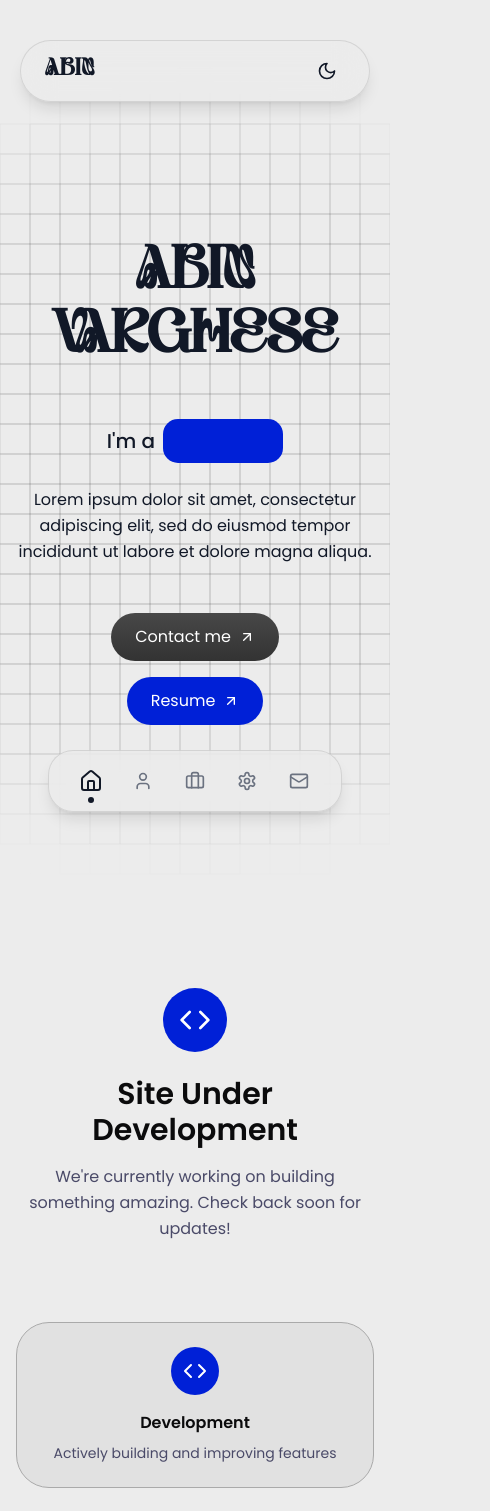
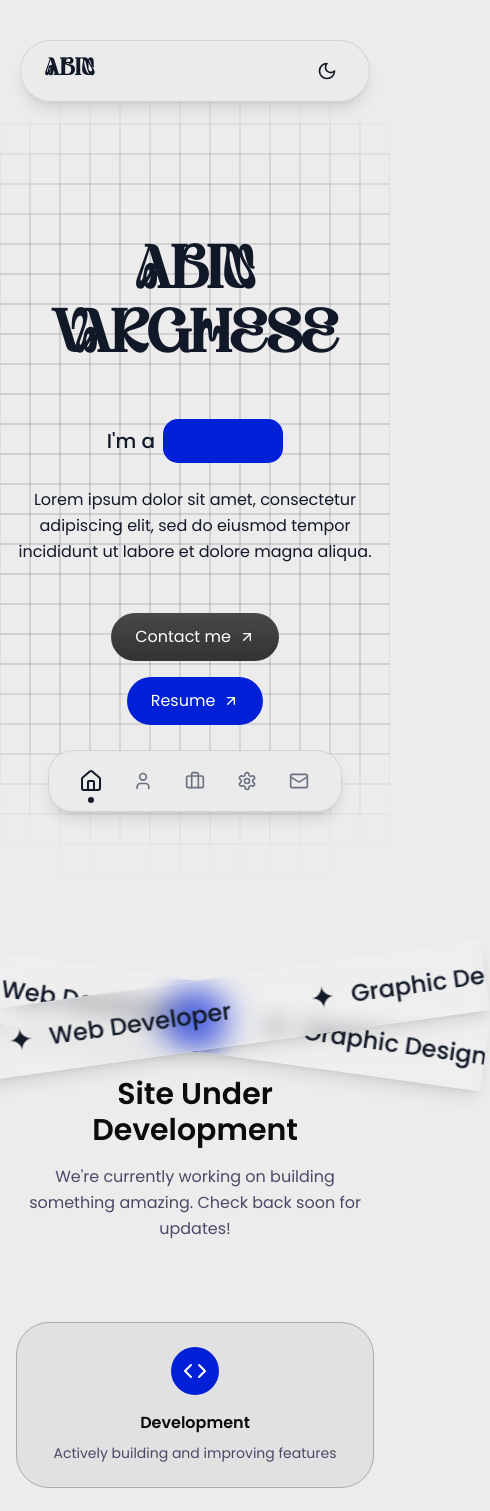
Before and after one commit to AbinVarghexe/Portfolio-2025, a Next.js app: page / in a window 390 px wide. Shown: the top 1511 px of the page, 490 px wide, since content can reach past the window. Built offline with nearby package versions, Linux system fonts and the light colour scheme; a web font is replaced by a local one.

Commit message:
feat: Add ScrollingBanner component and integrate GSAP animations in MobileNav chore: Update sitemap with new last modified dates fix: Update footer copyright to reflect correct name

```diff
--- a/package.json
+++ b/package.json
@@ -23,6 +23,7 @@
     "bcryptjs": "^3.0.3",
     "clsx": "^2.1.1",
     "framer-motion": "^11.18.0",
+    "gsap": "^3.13.0",
     "jose": "^6.1.0",
     "lucide-react": "^0.469.0",
     "next": "16.0.1",
--- a/src/app/page.tsx
+++ b/src/app/page.tsx
@@ -1,6 +1,7 @@
 // Home Page
 import type { Metadata } from 'next';
 import Herosection from '@/components/Herosection';
+import ScrollingBanner from '@/components/ui/ScrollingBanner';
 import SiteUnderDevelopment from '@/components/ui/SiteUnderDevelopment';
 
 export const metadata: Metadata = {
@@ -17,9 +18,19 @@ export const metadata: Metadata = {
 
 export default function Home() {
   return (
-    <main className="min-h-screen">
+    <main className="min-h-screen relative">
       <Herosection />
       <SiteUnderDevelopment />
+      {/* Scrolling Banner overlapping both sections */}
+      <ScrollingBanner
+        items={[
+          'Web Developer',
+          'Graphic Designer',
+          'Video Editor',
+          'VFX Artist',
+        ]}
+        speed={30}
+      />
     </main>
   );
 }
--- a/src/components/Footer.tsx
+++ b/src/components/Footer.tsx
@@ -11,7 +11,7 @@ export default function Footer() {
         <div className="flex flex-col md:flex-row items-center justify-between gap-4">
           {/* Copyright */}
           <p className="text-sm text-zinc-600 dark:text-zinc-400">
-            © {currentYear} Your Name. All rights reserved.
+            © {currentYear} Abin Varghese. All rights reserved.
           </p>
 
           {/* Social Links */}
--- a/src/components/Herosection.tsx
+++ b/src/components/Herosection.tsx
@@ -6,6 +6,7 @@ import { ArrowUpRight } from 'lucide-react';
 import { motion } from 'framer-motion';
 import SquaresBackground from './ui/SquaresBackground';
 import RotatingText from './ui/RotatingText';
+import ScrollingBanner from './ui/ScrollingBanner';
 
 const Herosection = () => {
   // Add state to determine light/dark mode preference on client
@@ -132,6 +133,7 @@ const Herosection = () => {
           </div>
         </div>
       </div>
+
     </section>
   );
 };
--- a/src/components/common/MobileNav.tsx
+++ b/src/components/common/MobileNav.tsx
@@ -1,7 +1,8 @@
 'use client';
 
-import React, { useState, useEffect } from 'react';
-import { motion as m } from 'framer-motion';
+
+import React, { useState, useEffect, useRef } from 'react';
+import { gsap } from 'gsap';
 import { ThemeToggle } from '../common/Themetoggle';
 
 interface MobileNavProps {
@@ -10,6 +11,8 @@ interface MobileNavProps {
 
 export const MobileNav = ({ className = '' }: MobileNavProps) => {
   const [isLightMode, setIsLightMode] = useState(false);
+  const containerRef = useRef<HTMLDivElement>(null);
+  const logoRef = useRef<HTMLDivElement>(null);
 
   // Check theme state
   useEffect(() => {
@@ -28,48 +31,64 @@ export const MobileNav = ({ className = '' }: MobileNavProps) => {
     return () => observer.disconnect();
   }, []);
 
-  // Create a reference to force usage of motion import
-  const MotionDiv = m.div;
+  // GSAP animations
+  useEffect(() => {
+    if (!containerRef.current || !logoRef.current) return;
+
+    // Set initial states
+    gsap.set(containerRef.current, {
+      y: -100,
+      opacity: 0,
+    });
+
+    gsap.set(logoRef.current, {
+      scale: 0,
+    });
+
+    // Animate container
+    gsap.to(containerRef.current, {
+      y: 0,
+      opacity: 1,
+      duration: 0.6,
+      ease: 'back.out(1.7)',
+      delay: 0.2,
+    });
+
+    // Animate logo
+    gsap.to(logoRef.current, {
+      scale: 1,
+      duration: 0.6,
+      ease: 'back.out(1.7)',
+      delay: 0.4,
+    });
+  }, []);
+
+  // Update border and background colors when theme changes
+  useEffect(() => {
+    if (!containerRef.current) return;
+
+    gsap.to(containerRef.current, {
+      borderColor: isLightMode ? 'rgba(0, 0, 0, 0.1)' : 'rgba(255, 255, 255, 0.1)',
+      backgroundColor: isLightMode ? 'rgba(236, 236, 236, 0.7)' : 'rgba(10, 10, 10, 0.7)',
+      duration: 0.3,
+      ease: 'power2.inOut',
+    });
+  }, [isLightMode]);
 
   return (
     <div className={`fixed top-10 left-1/2 transform -translate-x-1/2 z-50 ${className}`}>
-      <MotionDiv
-        className="flex items-center justify-between gap-6 px-6! py-3! rounded-full shadow-lg min-w-[350px]"
-        initial={{ y: -100, opacity: 0 }}
-        animate={{
-          y: 0,
-          opacity: 1,
-          borderWidth: '1px',
-          borderColor: isLightMode
-            ? 'rgba(0, 0, 0, 0.1)'
-            : 'rgba(255, 255, 255, 0.1)',
-        }}
-        transition={{
-          type: 'spring',
-          stiffness: 400,
-          damping: 25,
-          delay: 0.2
-        }}
+      <div
+        ref={containerRef}
+        className="flex items-center justify-between gap-6 px-6! py-3! rounded-full shadow-lg min-w-[350px] border"
         style={{
-          borderStyle: 'solid',
-          backgroundColor: isLightMode
-            ? 'rgba(236, 236, 236, 0.7)'
-            : 'rgba(10, 10, 10, 0.7)',
           backdropFilter: 'blur(16px) saturate(180%)',
           WebkitBackdropFilter: 'blur(16px) saturate(180%)',
         }}
       >
         {/* Logo */}
-        <MotionDiv
+        <div
+          ref={logoRef}
           className="flex items-center"
-          initial={{ scale: 0 }}
-          animate={{ scale: 1 }}
-          transition={{
-            type: 'spring',
-            stiffness: 400,
-            damping: 25,
-            delay: 0.4
-          }}
         >
           <span
             className="font-bold text-2xl font-['Vina'] tracking-wide"
@@ -77,11 +96,11 @@ export const MobileNav = ({ className = '' }: MobileNavProps) => {
           >
             ABIN
           </span>
-        </MotionDiv>
+        </div>
 
         {/* Theme Toggle Button */}
         <ThemeToggle className="p-2!" />
-      </MotionDiv>
+      </div>
     </div>
   );
 };
--- /dev/null
+++ b/src/components/ui/ScrollingBanner.tsx
@@ -0,0 +1,176 @@
+'use client';
+
+import { useEffect, useRef, useState } from 'react';
+import { gsap } from 'gsap';
+import { ScrollTrigger } from 'gsap/ScrollTrigger';
+
+gsap.registerPlugin(ScrollTrigger);
+
+interface ScrollingBannerProps {
+  items?: string[];
+  speed?: number;
+  className?: string;
+}
+
+const defaultItems = [
+  'Web Developer',
+  'Graphic Designer',
+  'Video Editor',
+  'VFX Artist',
+  'Web Developer',
+  'Graphic Designer',
+  'Video Editor',
+  'VFX Artist',
+];
+
+export const ScrollingBanner = ({
+  items = defaultItems,
+  speed = 30,
+  className = '',
+}: ScrollingBannerProps) => {
+  const bannerRef = useRef<HTMLDivElement>(null);
+  const topBannerRef = useRef<HTMLDivElement>(null);
+  const bottomBannerRef = useRef<HTMLDivElement>(null);
+  const topContentRef = useRef<HTMLDivElement>(null);
+  const bottomContentRef = useRef<HTMLDivElement>(null);
+
+  // Add state to determine light/dark mode preference on client
+  const [isLightMode, setIsLightMode] = useState<boolean>(true);
+
+  // Check theme state
+  useEffect(() => {
+    const checkTheme = () => {
+      setIsLightMode(!document.documentElement.classList.contains('dark'));
+    };
+
+    checkTheme();
+
+    const observer = new MutationObserver(checkTheme);
+    observer.observe(document.documentElement, {
+      attributes: true,
+      attributeFilter: ['class'],
+    });
+
+    return () => observer.disconnect();
+  }, []);
+
+  useEffect(() => {
+    if (!bannerRef.current || !topContentRef.current || !bottomContentRef.current || !topBannerRef.current || !bottomBannerRef.current) return;
+
+    const topContent = topContentRef.current;
+    const bottomContent = bottomContentRef.current;
+    const topBanner = topBannerRef.current;
+    const bottomBanner = bottomBannerRef.current;
+
+    // Calculate the width of one set of items (1/4 of total since we quadrupled)
+    const topWidth = topContent.scrollWidth / 4;
+    const bottomWidth = bottomContent.scrollWidth / 4;
+
+    // Set initial positions and rotation (fixed rotation)
+    gsap.set(topBanner, { rotation: 8 });
+    gsap.set(bottomBanner, { rotation: -8 });
+
+    // Text scroll triggered by scroll - Top content moves left with infinite loop
+    gsap.to(topContent, {
+      x: -topWidth * 1,
+      ease: 'none',
+      modifiers: {
+        x: gsap.utils.unitize(x => (parseFloat(x) % topWidth)),
+      },
+      scrollTrigger: {
+        trigger: document.body,
+        start: 'top top',
+        end: 'bottom bottom',
+        scrub: 8, // Smooth scrubbing that reacts to scroll direction
+      },
+    });
+
+    // Text scroll triggered by scroll - Bottom content moves right with infinite loop
+    gsap.to(bottomContent, {
+      x: bottomWidth * 1,
+      ease: 'none',
+      modifiers: {
+        x: gsap.utils.unitize(x => (parseFloat(x) % bottomWidth)),
+      },
+      scrollTrigger: {
+        trigger: document.body,
+        start: 'top top',
+        end: 'bottom bottom',
+        scrub: 8, // Smooth scrubbing that reacts to scroll direction
+      },
+      }
+    );
+
+    return () => {
+      ScrollTrigger.getAll().forEach((trigger) => trigger.kill());
+    };
+  }, [items, speed]);
+
+  // Quadruple items for seamless infinite loop
+  const duplicatedItems = [...items, ...items, ...items, ...items];
+
+  return (
+    <div
+      ref={bannerRef}
+      className={`absolute top-1/2 left-0 right-0 w-full pointer-events-none ${className}`}
+      style={{
+        zIndex: 40,
+        height: '200px',
+        transform: 'translateY(-50%)',
+      }}
+    >
+      {/* Top Banner - Rotated +8deg - Scrolls Left to Right */}
+      <div
+        ref={topBannerRef}
+        className="absolute top-1/2 left-1/2 w-[150%] overflow-hidden backdrop-blur-md shadow-lg"
+        style={{
+          transform: 'translate(-50%, -50%) rotateZ(8deg)',
+          transformOrigin: 'center center',
+          backgroundColor: isLightMode ? 'rgba(255, 255, 255, 0.1)' : 'rgba(0, 0, 0, 0.1)',
+          borderTop: `1px solid ${isLightMode ? 'rgba(255, 255, 255, 0.2)' : 'rgba(0, 0, 0, 0.2)'}`,
+          borderBottom: `1px solid ${isLightMode ? 'rgba(255, 255, 255, 0.2)' : 'rgba(0, 0, 0, 0.2)'}`,
+        }}
+      >
+        <div
+          ref={topContentRef}
+          className="inline-flex items-center px-8 py-4 font-medium text-2xl whitespace-nowrap will-change-transform"
+        >
+          {duplicatedItems.map((item, index) => (
+            <span key={`top-${index}`} className="inline-flex items-center mx-8" style={{ color: isLightMode ? '#111827' : '#ffffff' }}>
+              <span className="text-3xl mx-4" style={{ color: isLightMode ? '#111827' : '#ffffff' }}>✦</span>
+              {item}
+            </span>
+          ))}
+        </div>
+      </div>
+
+      {/* Bottom Banner - Rotated -8deg - Scrolls Right to Left */}
+      <div
+        ref={bottomBannerRef}
+        className="absolute top-1/2 left-1/2 w-[150%] overflow-hidden backdrop-blur-md shadow-lg"
+        style={{
+          transform: 'translate(-50%, -50%) rotateZ(-8deg)',
+          transformOrigin: 'center center',
+          backgroundColor: isLightMode ? 'rgba(255, 255, 255, 0.1)' : 'rgba(0, 0, 0, 0.1)',
+          borderTop: `1px solid ${isLightMode ? 'rgba(255, 255, 255, 0.2)' : 'rgba(0, 0, 0, 0.2)'}`,
+          borderBottom: `1px solid ${isLightMode ? 'rgba(255, 255, 255, 0.2)' : 'rgba(0, 0, 0, 0.2)'}`,
+        }}
+      >
+        <div
+          ref={bottomContentRef}
+          className="inline-flex items-center px-8 py-4 font-medium text-2xl whitespace-nowrap will-change-transform"
+          style={{ color: isLightMode ? '#111827' : '#ffffff' }}
+        >
+          {duplicatedItems.map((item, index) => (
+            <span key={`bottom-${index}`} className="inline-flex items-center mx-8" style={{ color: isLightMode ? '#111827' : '#ffffff' }}>
+              <span className="text-3xl mx-4" style={{ color: isLightMode ? '#111827' : '#ffffff' }}>✦</span>
+              {item}
+            </span>
+          ))}
+        </div>
+      </div>
+    </div>
+  );
+};
+
+export default ScrollingBanner;
```
Also changed, not shown: 2 other files (tests, documents, lock files or other folders).
